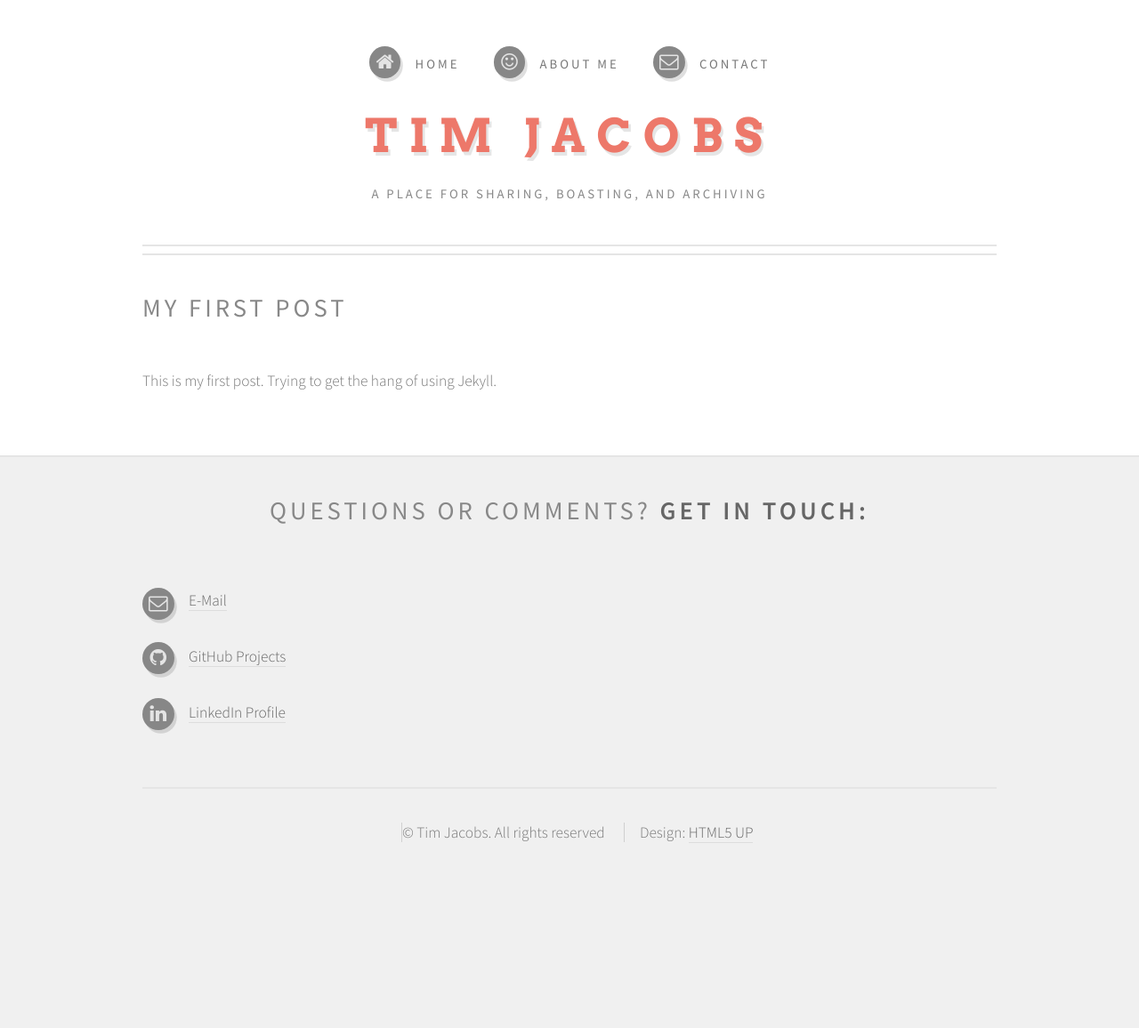
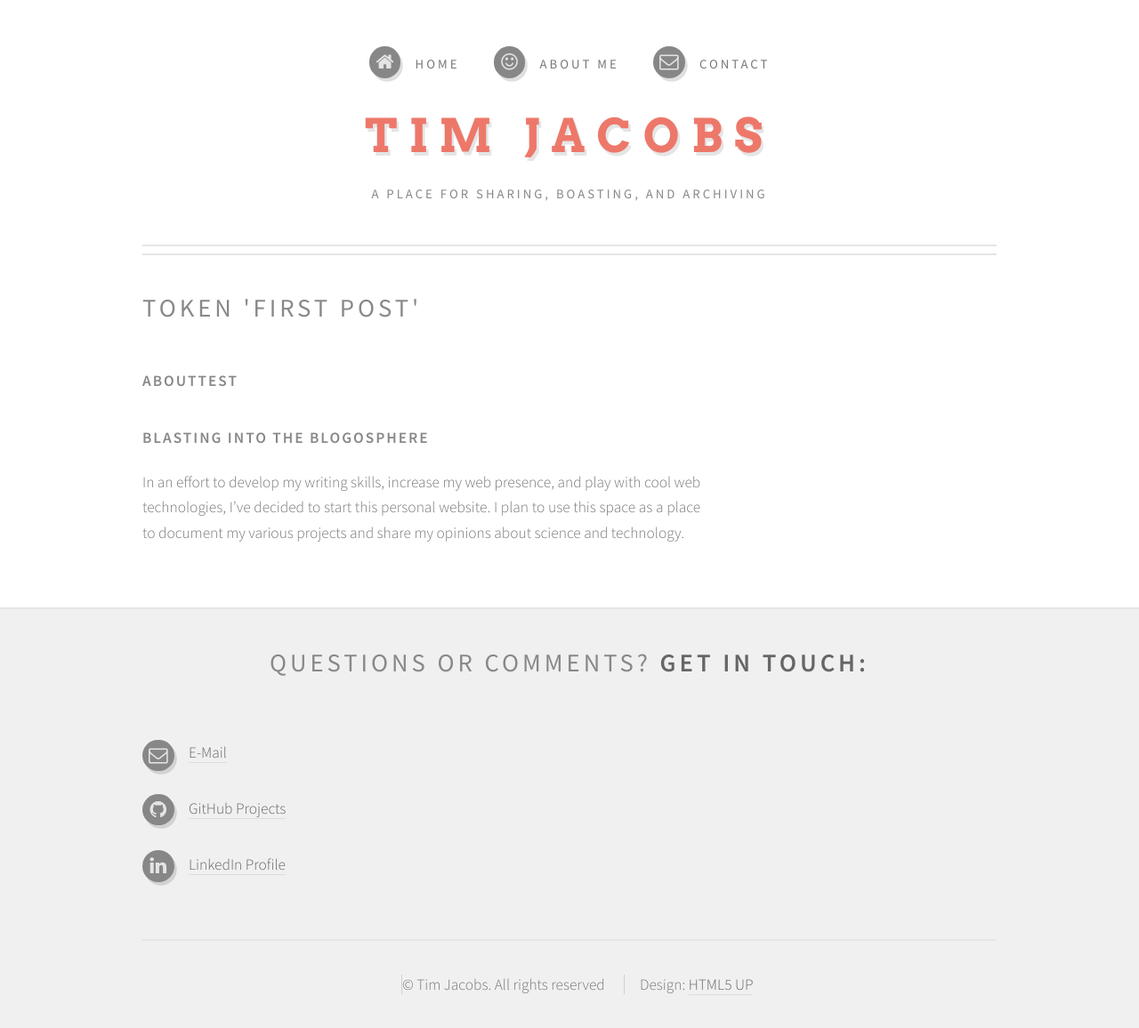
Before and after one commit to tjacobs2/tjacobs2.github.io, a Jekyll site: the page built from _posts/2014-01-03-first-post.md, in a window 1280 px wide. Shown: the whole page at 89% size. Built offline with Jekyll 4.4.1, drawn with Linux system fonts in a browser that asks for light colours; Markdown is read by kramdown in place of the engine named in the settings; before the commit the page ends 985 px from its top, so only the background shows below that.

Commit message:
updating first post

```diff
--- a/_posts/2014-01-03-first-post.md
+++ b/_posts/2014-01-03-first-post.md
@@ -1,6 +1,10 @@
 ---
 layout: post
-title: My first post
+title: Token 'first post'
+tags: about test
 ---
 
-This is my first post. Trying to get the hang of using Jekyll.
+###Blasting into the blogosphere
+
+In an effort to develop my writing skills, increase my web presence, and play with cool web technologies, I've decided to start this personal website. I plan to use this space
+as a place to document my various projects and share my opinions about science and technology.
```
